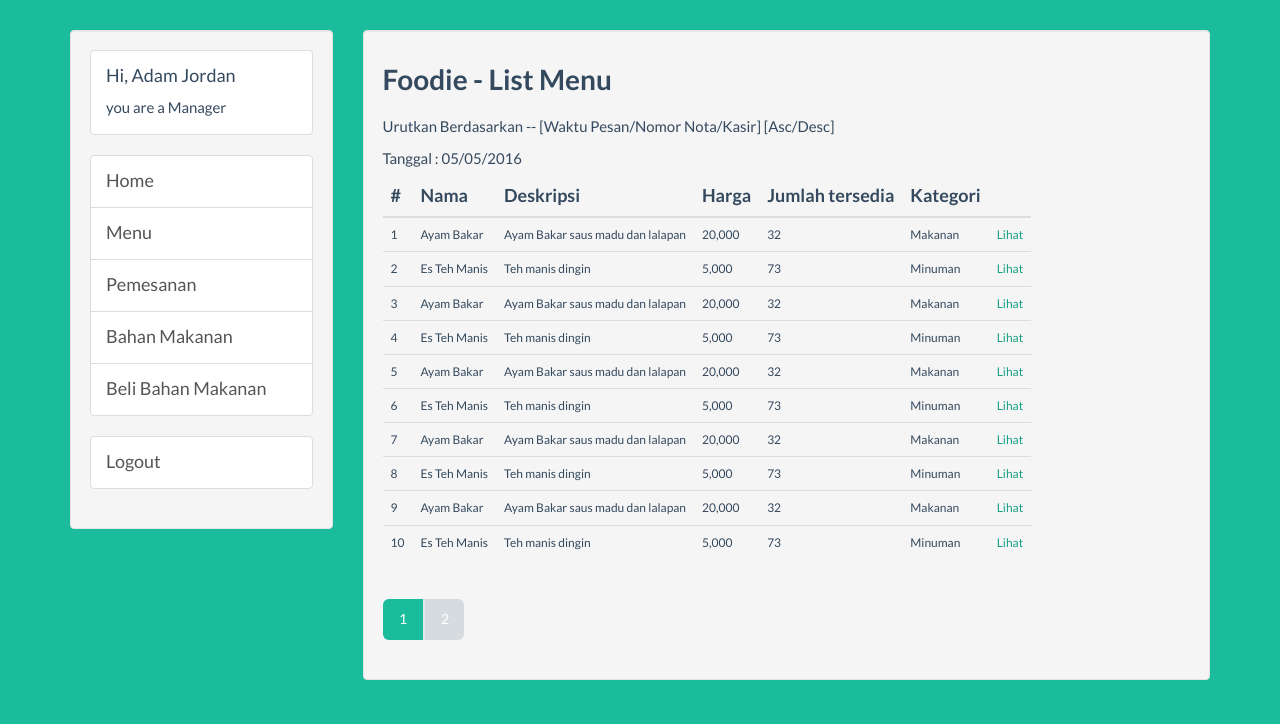
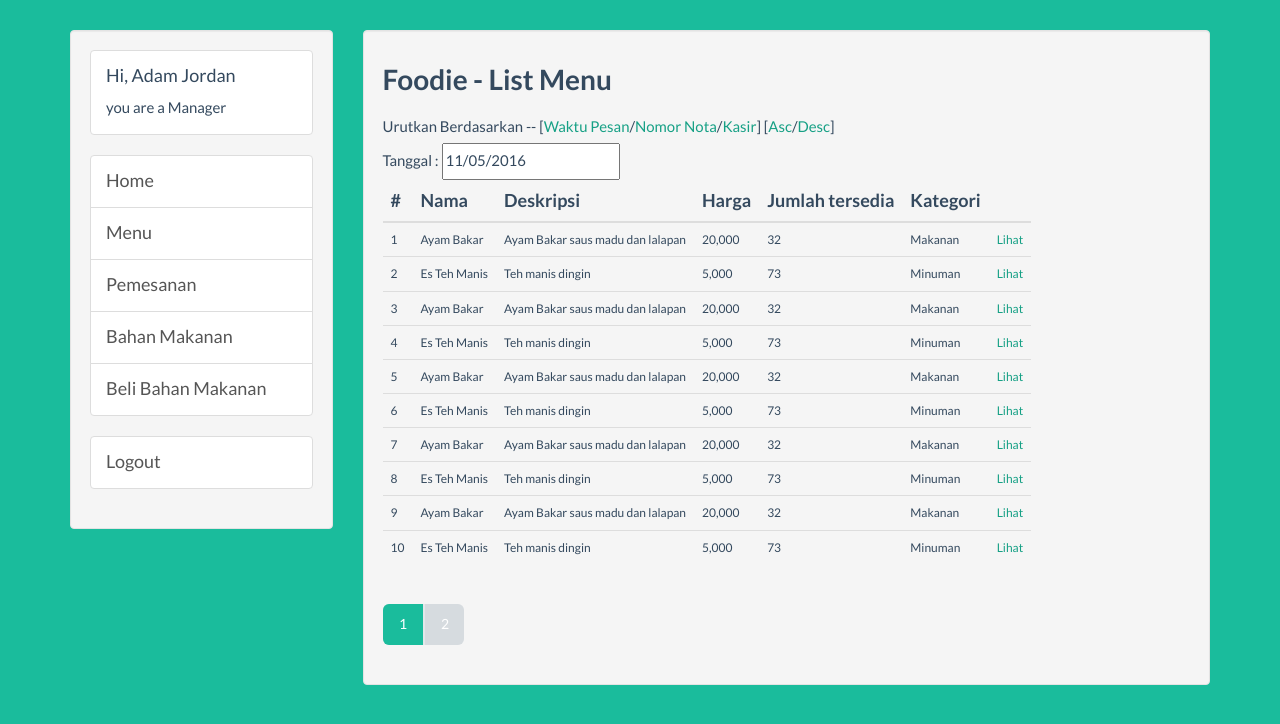
Before and after one commit to adamyordan/database-foodie, a PHP site: page /index.php?p=menu in a window 1280 px wide. Shown: the part 53-777 px from the top of the page. Run offline with PHP 8.4, Linux system fonts and the light colour scheme; the visitor is signed in with stand-in values (Sample User, id 1); style sheets or scripts are compiled from the project's sources; some libraries are stand-ins or nearby versions.

Commit message:
adding datepicker in menu

```diff
--- a/views/pages/menu.php
+++ b/views/pages/menu.php
@@ -8,9 +8,9 @@
 
 			<div class="well">
 			<h5>Foodie - List Menu</h5>
-				<small>Urutkan Berdasarkan -- [Waktu Pesan/Nomor Nota/Kasir] [Asc/Desc]</small>
+				<small>Urutkan Berdasarkan -- [<a>Waktu Pesan</a>/<a>Nomor Nota</a>/<a>Kasir</a>] [<a>Asc</a>/<a>Desc</a>]</small>
 					<div>
-						<small>Tanggal : 05/05/2016</small>
+						<small>Tanggal : <input type="text" class="datePicker" value="<?php echo date('d/m/Y'); ?>"></small>
 					</div>
 
 				<table class="table table-mini page page1 page-active">
```
